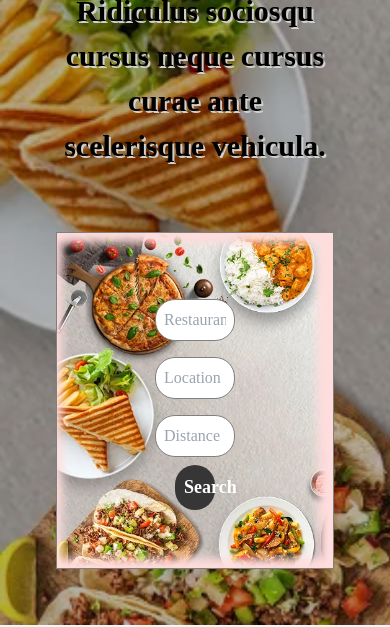
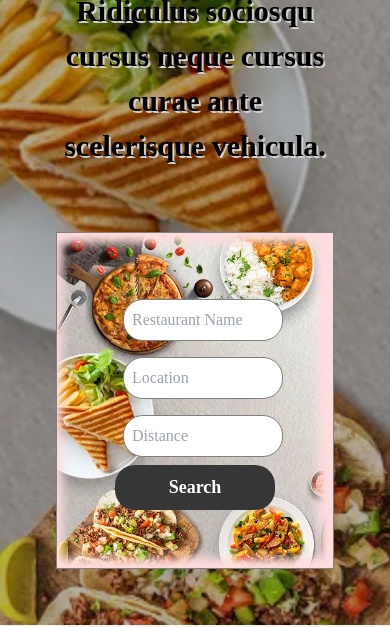
Before and after one commit to shubhamjaga2002/Indoree-Food-Online-Restaurant, a plain HTML site: page index.html in a window 390 px wide. Shown: the part 512-1139 px from the top of the page. Drawn offline with nearby package versions, Linux system fonts and the light colour scheme.

Commit message:
Update index.html

```diff
--- a/index.html
+++ b/index.html
@@ -71,10 +71,10 @@
           </div>
          <div class="food-form m-5" data-aos="zoom-in" data-aos-easing="ease-out-cubic" data-aos-duration="1500">
           <form class="p-2">
-            <input type="text" class="input-box col w-50 p-2 m-2" placeholder="Restaurant Name">
-            <input type="text" class="input-box col w-50 p-2 m-2" placeholder="Location">
-            <input type="text" class="input-box col w-50 p-2 m-2" placeholder="Distance"><br/>
-            <button class="col-3 btn p-2">Search</button>
+            <input type="text" class="input-box col-12 col-sm-12 col-md-6 col-xl-6 mw-50 p-2 m-2" placeholder="Restaurant Name">
+            <input type="text" class="input-box col-12 col-sm-12 col-md-6 col-xl-6 mw-50 p-2 m-2" placeholder="Location">
+            <input type="text" class="input-box col-12 col-sm-12 col-md-6 col-xl-6 mw-50 p-2 m-2" placeholder="Distance"><br/>
+            <button class="col-12 col-sm-12 col-md-6 col-xl-6 btn p-2">Search</button>
           </form>
          </div>
         </div>
```
